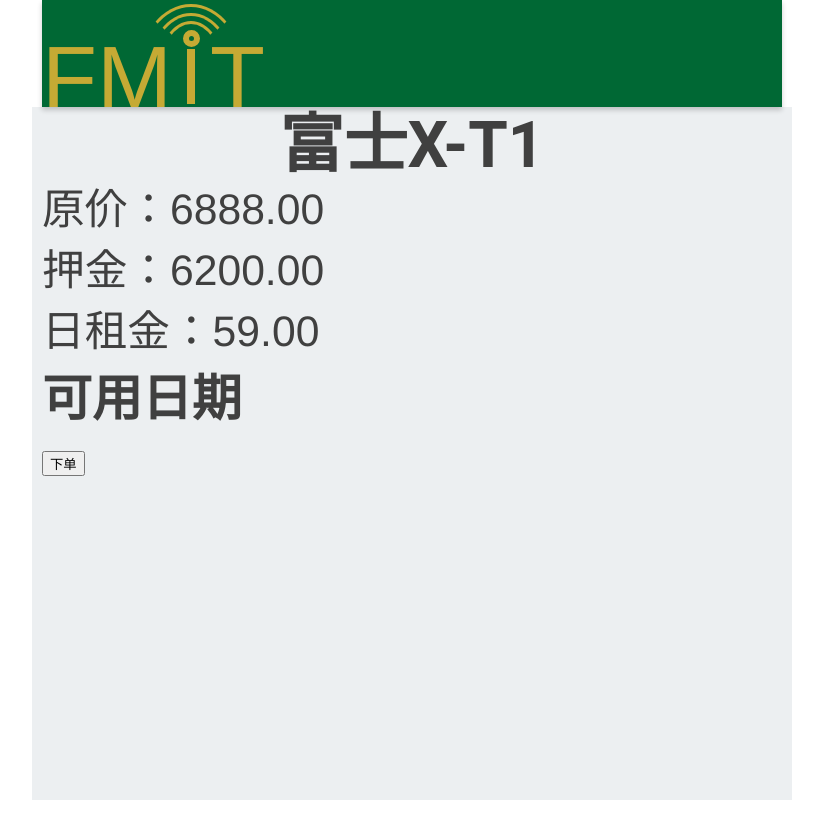
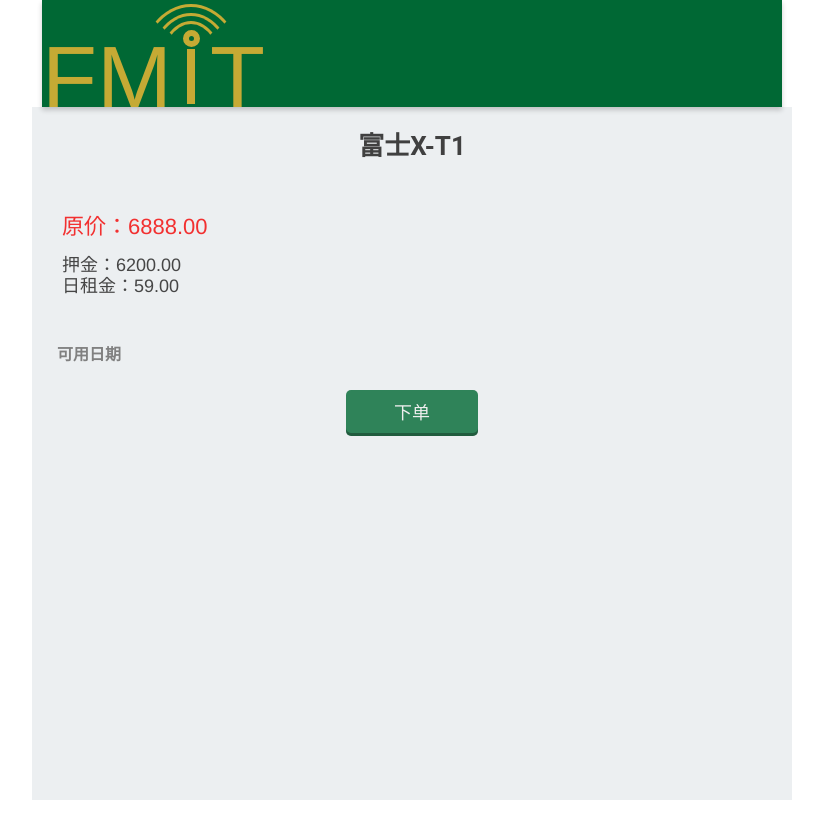
Before and after one commit to mrgaolei/fmit, a Django app: page /zu/x-t1/ in a window 1280 px wide. Shown: the whole page, without its empty margins (228-1051 px from the left). Run offline with Django 3.2, Linux system fonts and the light colour scheme; data comes from the database, SQL or seed files in the repository; data that the repository does not hold is empty; style sheets or scripts are compiled from the project's sources; parts of the project's set-up code (start-up, migrations or seed data) failed here and were passed over.

Commit message:
商品租赁页面update

```diff
--- a/news/static/news/styles/zu.css
+++ b/news/static/news/styles/zu.css
@@ -103,15 +103,16 @@ ul, li {
   position: absolute;
   top: 0;
   overflow: auto;
-  left: -10px;
-  right: -10px;
-  bottom: -10px;
+  left: 0;
+  right: 0;
+  bottom: 0;
   -webkit-overflow-scrolling: touch;
   max-width: 740px;
   margin-left: auto;
   margin-right: auto;
   background-color: #eceff1; }
   .content-wrap h2 {
+    font-size: 26px;
     text-align: center;
     font-family: 'Roboto Slab',Roboto,Noto,sans-serif;
     line-height: 38px;
@@ -128,13 +129,81 @@ ul, li {
       list-style: square inside;
       line-height: 2; }
     .content-wrap .zu-guide.bottom {
-      background-color: #263238; }
+      background-color: #263238;
+      box-shadow: 10px 0 0 0 #263238,-10px 0 0 0 #263238; }
       .content-wrap .zu-guide.bottom h2 {
         color: #fff; }
       .content-wrap .zu-guide.bottom ul li {
         color: #696969; }
+  .content-wrap .zu-list dl dt {
+    font-size: 22px;
+    text-align: center;
+    padding: 10px 0; }
+  .content-wrap .zu-list dl dd {
+    margin: 0; }
+    .content-wrap .zu-list dl dd.img {
+      margin: 0 auto;
+      width: 100%;
+      text-align: center; }
+      .content-wrap .zu-list dl dd.img img {
+        width: 100%; }
+    .content-wrap .zu-list dl dd.rent-price {
+      color: #f23030;
+      font-family: 'Helvetica';
+      font-size: 22px;
+      margin-top: 15px; }
+    .content-wrap .zu-list dl dd.origin-price {
+      font-family: 'Helvetica';
+      font-size: 16px;
+      overflow: hidden; }
+      .content-wrap .zu-list dl dd.origin-price span {
+        float: left; }
+      .content-wrap .zu-list dl dd.origin-price span:first-child {
+        margin-right: 15px; }
+    .content-wrap .zu-list dl dd.detail {
+      padding: 10px; }
+      .content-wrap .zu-list dl dd.detail a {
+        font-size: 16px;
+        color: #eee;
+        background-color: rgba(0, 104, 52, 0.7);
+        border-radius: 3px;
+        height: 36px;
+        line-height: 36px;
+        padding: 0 28px;
+        display: inline-block;
+        text-decoration: none; }
 
-.zu-module ul {
-  display: flex; }
+.content-wrap.rent-detail .order {
+  text-align: center; }
+  .content-wrap.rent-detail .order button {
+    font-size: 18px;
+    color: #eee;
+    background-color: rgba(0, 104, 52, 0.8);
+    border-radius: 5px;
+    height: 46px;
+    line-height: 46px;
+    padding: 0 48px;
+    display: inline-block;
+    border: none;
+    box-shadow: inset 0 -3px 0 0 rgba(0, 0, 0, 0.3); }
+.content-wrap.rent-detail dl dt {
+  color: #f23030;
+  font-family: 'Helvetica';
+  font-size: 22px;
+  margin-top: 15px;
+  margin-left: 20px;
+  margin-bottom: 15px; }
+.content-wrap.rent-detail dl dd {
+  color: #464646;
+  font-size: 18px;
+  margin-left: 20px;
+  line-height: 1.2; }
+.content-wrap.rent-detail .detail {
+  font-size: 13px;
+  color: #666; }
+.content-wrap.rent-detail h3 {
+  font-size: 16px;
+  color: gray;
+  margin: 15px; }
 
 /*# sourceMappingURL=zu.css.map */
--- a/news/static/news/styles/zu.scss
+++ b/news/static/news/styles/zu.scss
@@ -117,16 +117,16 @@ ul ,li{
     position: absolute;
     top: 0;
     overflow: auto;
-    left: -10px;
-    right: -10px;
-    bottom:-10px;
+    left: 0;
+    right: 0;
+    bottom: 0;
     -webkit-overflow-scrolling: touch;
     max-width: 740px;
     margin-left: auto;
     margin-right: auto;
     background-color:#eceff1;
     h2{
-
+      font-size: 26px;
       text-align: center;
       font-family: 'Roboto Slab',Roboto,Noto,sans-serif;
       line-height: 38px;
@@ -148,6 +148,7 @@ ul ,li{
       }
       &.bottom{
         background-color:#263238;
+        box-shadow: 10px 0 0 0 #263238,-10px 0 0 0 #263238;
         h2{
           color: #fff;
         }
@@ -156,8 +157,98 @@ ul ,li{
         }
       }
     }
+    .zu-list{
+      dl{
+        dt{
+          font-size: 22px;
+          text-align: center;
+          padding: 10px 0;
+        }
+        dd{
+          margin: 0;
+          &.img{
+            margin: 0 auto;
+            width: 100%;
+            text-align: center;
+            img{
+              width: 100%;
+            }
+          }
+          &.rent-price{
+            color: #f23030;
+            font-family: 'Helvetica';
+            font-size: 22px;
+            margin-top: 15px;
+          }
+          &.origin-price{
+            font-family: 'Helvetica';
+            font-size: 16px;
+            overflow: hidden;
+            span{
+              float: left;
+            }
+            span:first-child{
+              margin-right: 15px;
+            }
+          }
+          &.detail{
+            padding: 10px;
+            // text-align: center;
+            a{
+              font-size: 16px;
+              color: #eee;
+              background-color: rgba(0,104,52,.7);
+              border-radius: 3px;
+              height: 36px;
+              line-height: 36px;
+              padding: 0 28px;
+              display: inline-block;
+              text-decoration: none;
+            }
+          }
+        }
+      }
+  }
 }
-
-.zu-module ul{
-  display: flex;
+.content-wrap.rent-detail{
+  .order{
+    text-align: center;
+    button{
+      font-size: 18px;
+      color: #eee;
+      background-color: rgba(0,104,52,.8);
+      border-radius: 5px;
+      height: 46px;
+      line-height: 46px;
+      padding: 0 48px;
+      display: inline-block;
+      border: none;
+      box-shadow: inset 0 -3px 0 0 rgba(0,0,0,.3);
+    }
+  }
+  dl{
+    dt{
+      color: #f23030;
+      font-family: 'Helvetica';
+      font-size: 22px;
+      margin-top: 15px;
+      margin-left: 20px;
+      margin-bottom: 15px;
+    }
+    dd{
+      color: #464646;
+      font-size: 18px;
+      margin-left: 20px;
+      line-height: 1.2;
+    }
+  }
+  .detail{
+    font-size: 13px;
+    color: #666;
+  }
+  h3{
+    font-size: 16px;
+    color: gray;
+    margin: 15px;
+  }
 }
--- a/templates/lease/product_detail.html
+++ b/templates/lease/product_detail.html
@@ -4,16 +4,18 @@
     <link rel="stylesheet" href="../static/news/styles/zu.css"/>
 {% endblock %}
 {% block content %}
-    <div class="content-wrap">
+    <div class="content-wrap rent-detail">
     <h2>{{ object.name }}</h2>
-    <ul>
-        <li>原价：{{ object.origin_price }}</li>
-        <li>押金：{{ object.pledge_price }}</li>
-        <li>日租金：{{ object.price_per_day }}</li>
-    </ul>
-        <h3>可用日期</h3>
+    <dl>
+        <dt>原价：{{ object.origin_price }}</dt>
+        <dd>押金：{{ object.pledge_price }}</dd>
+        <dd>日租金：{{ object.price_per_day }}</dd>
+    </dl>
+    <h3>可用日期</h3>
         <!-- 这里会有一个日期列表，显示哪天可用 -->
-    <div>{{ object.detail.description|safe }}</div>
-    <button>下单</button>
+    <div class="detail">{{ object.detail.description|safe }}</div>
+    <div class="order">
+        <button>下单</button>
+    </div>
     </div>
 {% endblock %}
```
Also changed, not shown: templates/lease/home.html (+7 -5 lines), 1 other file.
